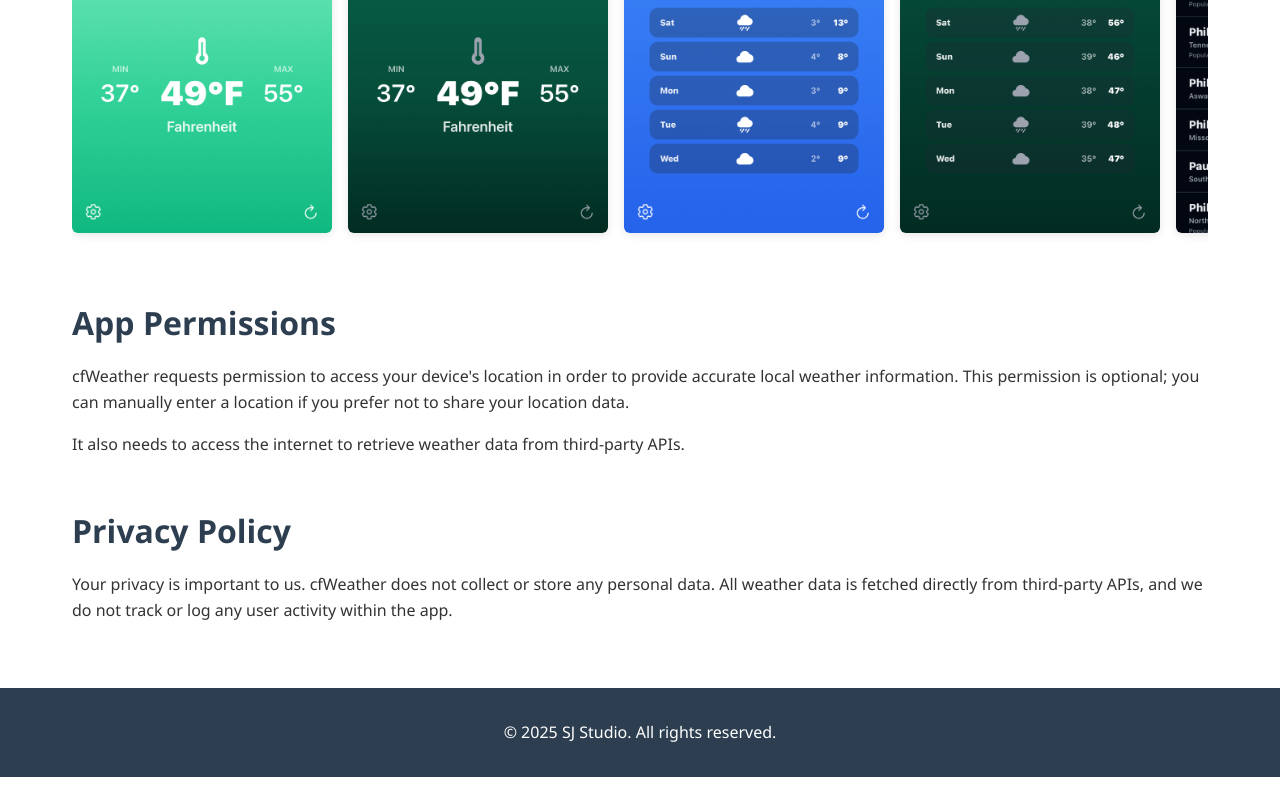
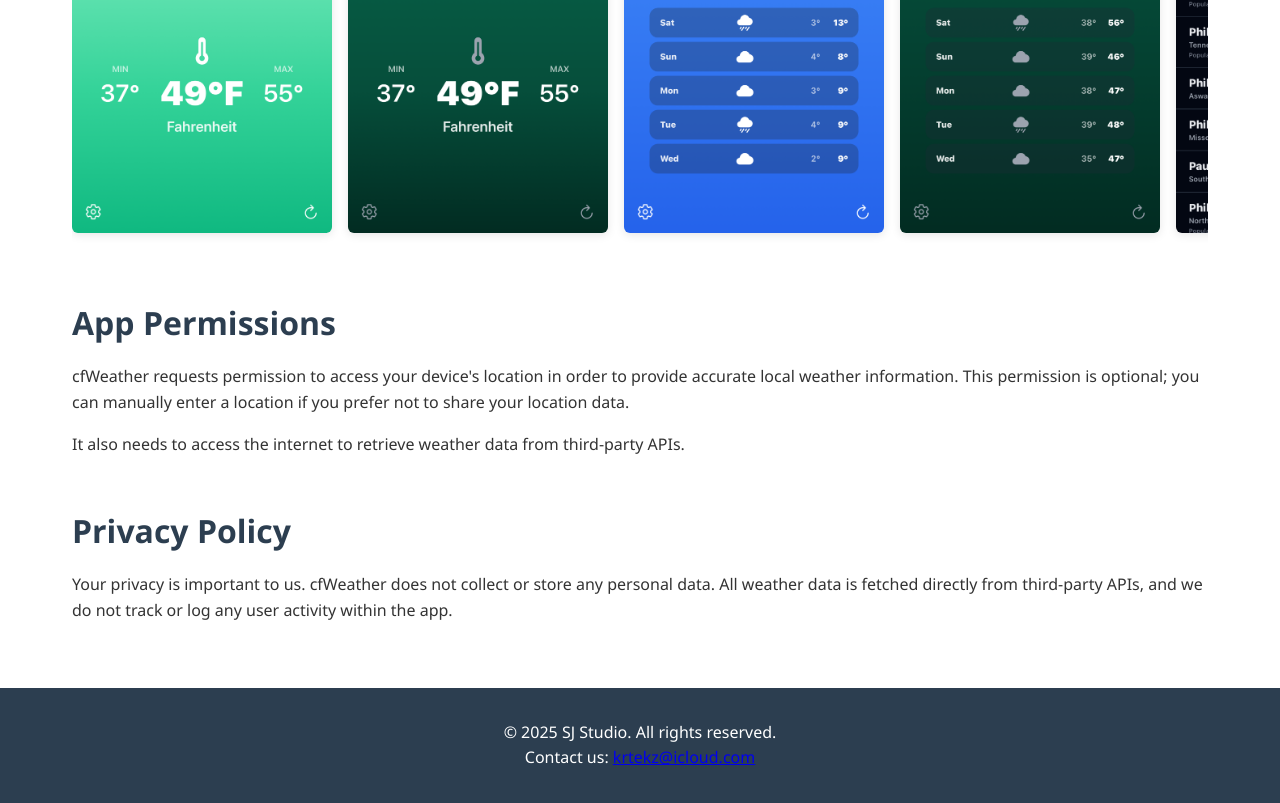
Before and after one commit to gatozee/gatozee.github.io, a plain HTML site: page index.html in a window 1280 px wide. Shown: the part 826-1629 px from the top of the page. Before the commit the page ends 1603 px from the top, so only its background shows below. Drawn offline with Linux system fonts and the light colour scheme.

Commit message:
Add contact info

```diff
--- a/index.html
+++ b/index.html
@@ -53,6 +53,7 @@
     <footer>
         <div class="container">
             <p>&copy; 2025 SJ Studio. All rights reserved.</p>
+            <p>Contact us: <a href="mailto:krtekz@icloud.com">krtekz@icloud.com</a></p>
         </div>
     </footer>
 </body>
```
